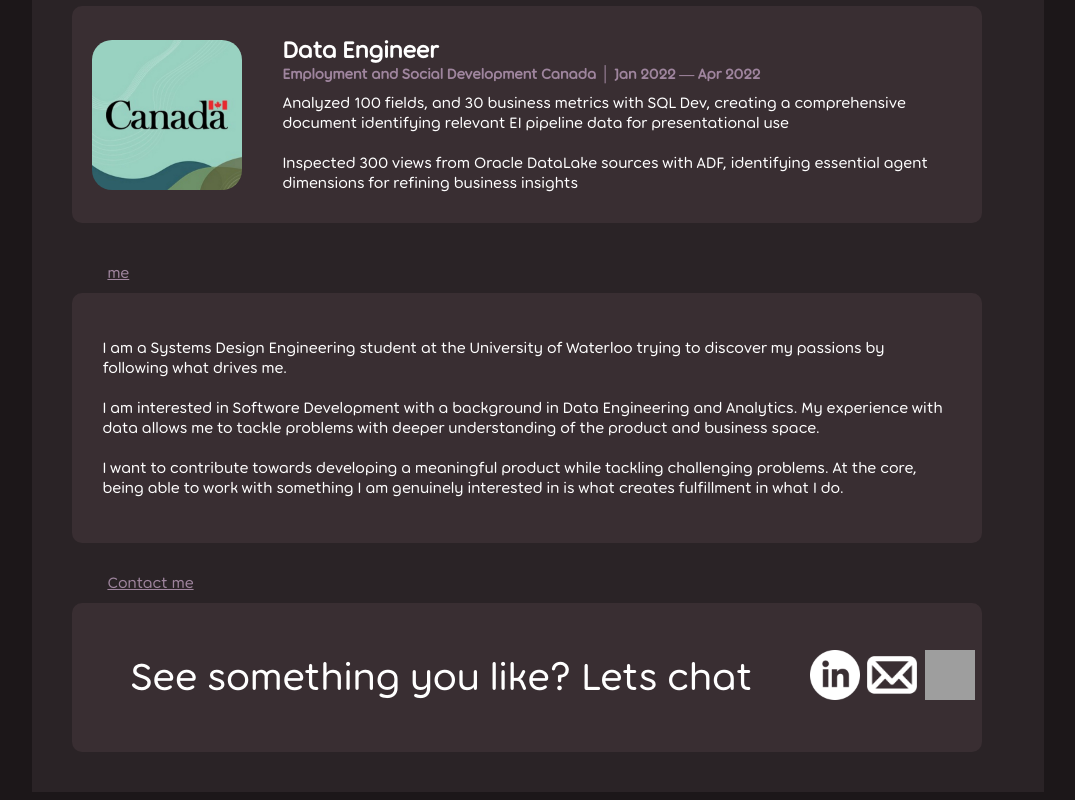
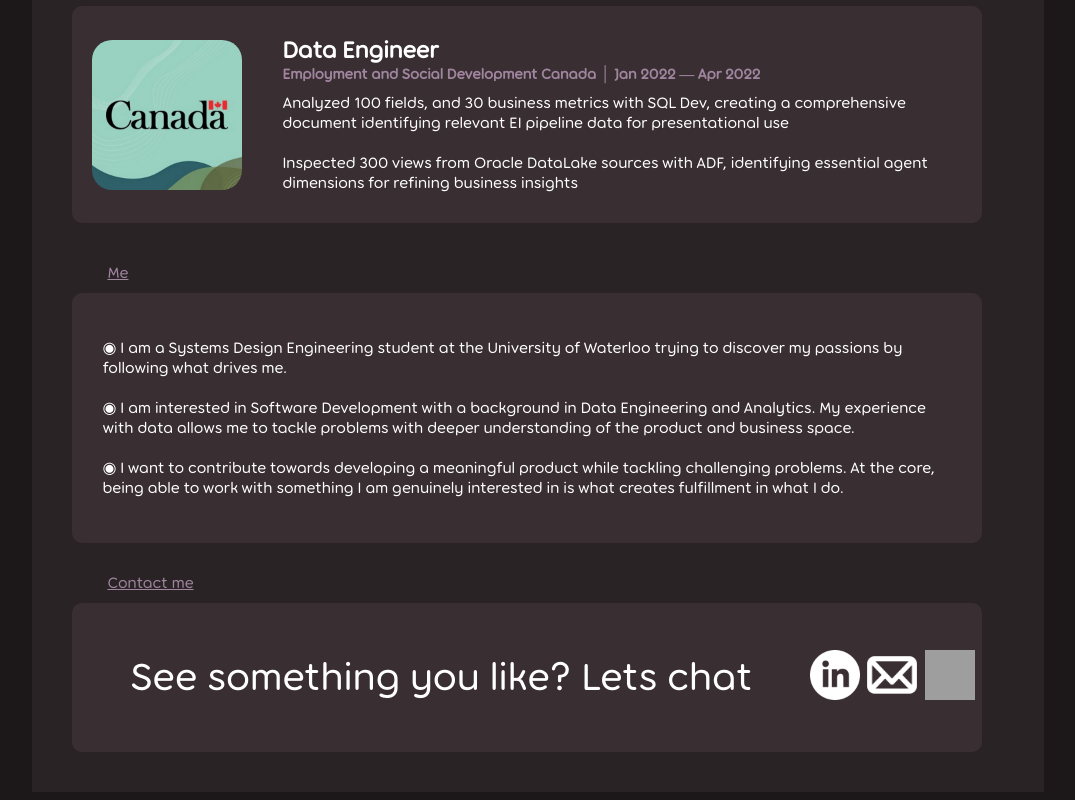
Before and after one commit to ahutchin/ahutchin.github.io, a React (Vite) app: page / in a window 1280 px wide. Shown: the part 1229-2029 px from the top of the page, without its empty margins (102-1177 px from the left). Built offline with nearby package versions, Linux system fonts and the light colour scheme; grey boxes are pictures that could not be loaded.

Commit message:
text changes

```diff
--- a/src/components/AboutMe.jsx
+++ b/src/components/AboutMe.jsx
@@ -4,23 +4,20 @@ import "./AboutMe.css";
 const AboutMe = () => {
   return (
     <div className="About-Container">
-      <p className="Title">me</p>
+      <p className="Title">Me</p>
       <div className="container">
         <img src="" alt="" />
         <p className="about-paragraph">
-          I am a Systems Design Engineering student at the University of
-          Waterloo trying to discover my passions by following what drives me.
-          <br/>
-          <br/>
-          I am interested in Software Development with a background in Data
-          Engineering and Analytics. My experience with data allows me to tackle
-          problems with deeper understanding of the product and business space.
-          <br/>
-          <br/>
-          I want to contribute towards developing a meaningful product while
-          tackling challenging problems. At the core, being able to work with
-          something I am genuinely interested in is what creates fulfillment in
-          what I do.
+          ◉ I am a Systems Design Engineering student at the University of Waterloo trying to discover my passions by
+          following what drives me.
+          <br />
+          <br />
+          ◉ I am interested in Software Development with a background in Data Engineering and Analytics. My experience
+          with data allows me to tackle problems with deeper understanding of the product and business space.
+          <br />
+          <br />◉ I want to contribute towards developing a meaningful product while tackling challenging problems. At
+          the core, being able to work with something I am genuinely interested in is what creates fulfillment in what I
+          do.
         </p>
       </div>
     </div>
```
